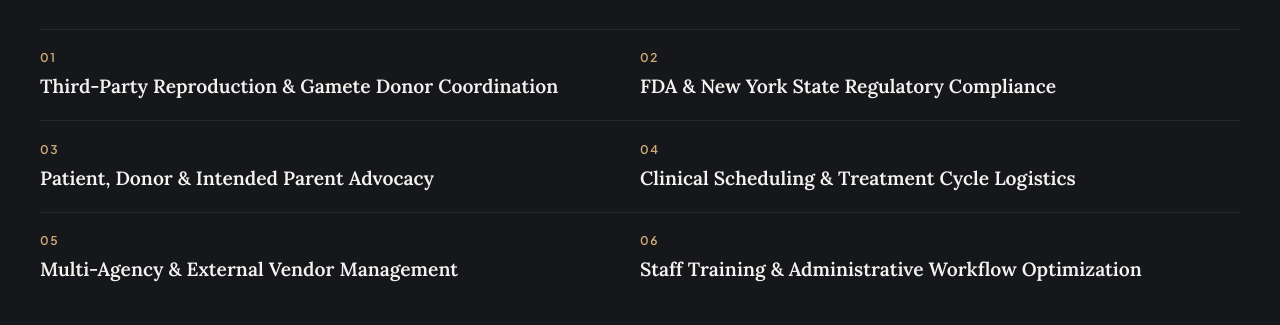
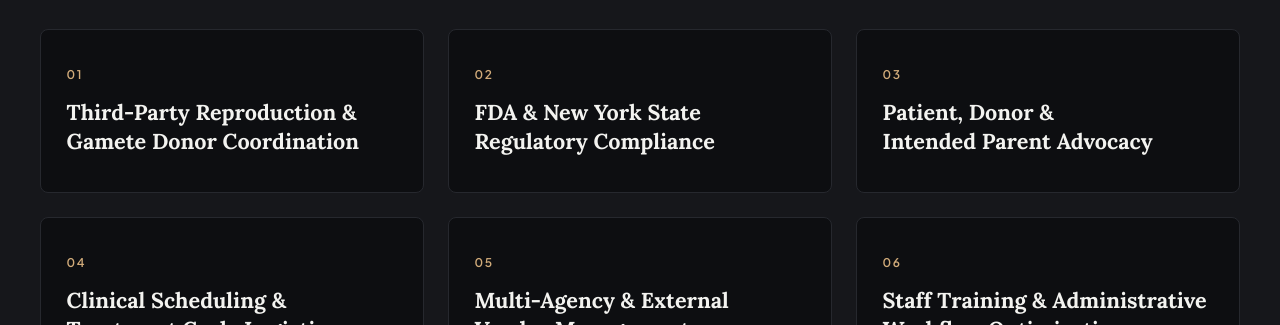
Before and after one commit to mwx-gwx/autumn-resume, a plain HTML site: page index.html in a window 1280 px wide. Shown: the part 627-952 px from the top of the page. Drawn offline with Linux system fonts and the light colour scheme.

Commit message:
Show expertise as a three-across grid of dark rounded cards.
Each card keeps its existing number and title. No new description copy was added.

Co-authored-by: mwx-gwx <mwx-gwx@users.noreply.github.com>

```diff
--- a/index.html
+++ b/index.html
@@ -64,27 +64,27 @@
       <ol class="cards">
         <li>
           <span>01</span>
-          <p>Third-Party Reproduction &amp; Gamete Donor Coordination</p>
+          <h3>Third-Party Reproduction &amp; Gamete Donor Coordination</h3>
         </li>
         <li>
           <span>02</span>
-          <p>FDA &amp; New York State Regulatory Compliance</p>
+          <h3>FDA &amp; New York State Regulatory Compliance</h3>
         </li>
         <li>
           <span>03</span>
-          <p>Patient, Donor &amp; Intended Parent Advocacy</p>
+          <h3>Patient, Donor &amp; Intended Parent Advocacy</h3>
         </li>
         <li>
           <span>04</span>
-          <p>Clinical Scheduling &amp; Treatment Cycle Logistics</p>
+          <h3>Clinical Scheduling &amp; Treatment Cycle Logistics</h3>
         </li>
         <li>
           <span>05</span>
-          <p>Multi-Agency &amp; External Vendor Management</p>
+          <h3>Multi-Agency &amp; External Vendor Management</h3>
         </li>
         <li>
           <span>06</span>
-          <p>Staff Training &amp; Administrative Workflow Optimization</p>
+          <h3>Staff Training &amp; Administrative Workflow Optimization</h3>
         </li>
       </ol>
     </section>
--- a/styles.css
+++ b/styles.css
@@ -191,28 +191,38 @@ footer h2::after {
   padding: 0;
   max-width: var(--max);
   display: grid;
-  grid-template-columns: 1fr 1fr;
+  grid-template-columns: repeat(3, 1fr);
+  gap: 1.5rem;
 }
 
 .cards li {
-  border-top: 1px solid var(--border);
-  padding: 1.15rem 1.25rem 1.25rem 0;
+  background: var(--bg);
+  border: 1px solid var(--border);
+  border-radius: 8px;
+  padding: 2.2rem 1.6rem;
+  transition: transform 0.4s cubic-bezier(0.25, 0.8, 0.25, 1), border-color 0.4s, box-shadow 0.4s;
+}
+
+.cards li:hover {
+  transform: translateY(-6px);
+  border-color: var(--accent);
+  box-shadow: 0 10px 30px rgba(0, 0, 0, 0.3);
 }
 
 .cards span {
   display: block;
-  margin-bottom: 0.4rem;
+  margin-bottom: 0.85rem;
   font-size: 0.75rem;
   font-weight: 600;
   letter-spacing: 0.14em;
   color: var(--accent);
 }
 
-.cards p {
+.cards h3 {
   margin: 0;
   font-family: var(--font-serif);
-  font-size: 1.2rem;
-  font-weight: 600;
+  font-size: 1.35rem;
+  font-weight: 700;
   line-height: 1.35;
 }
 
```
